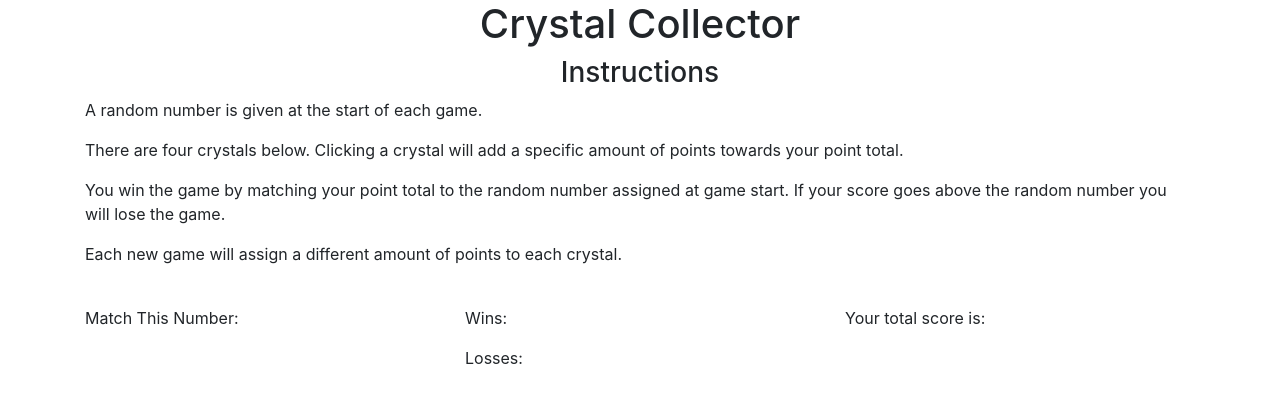
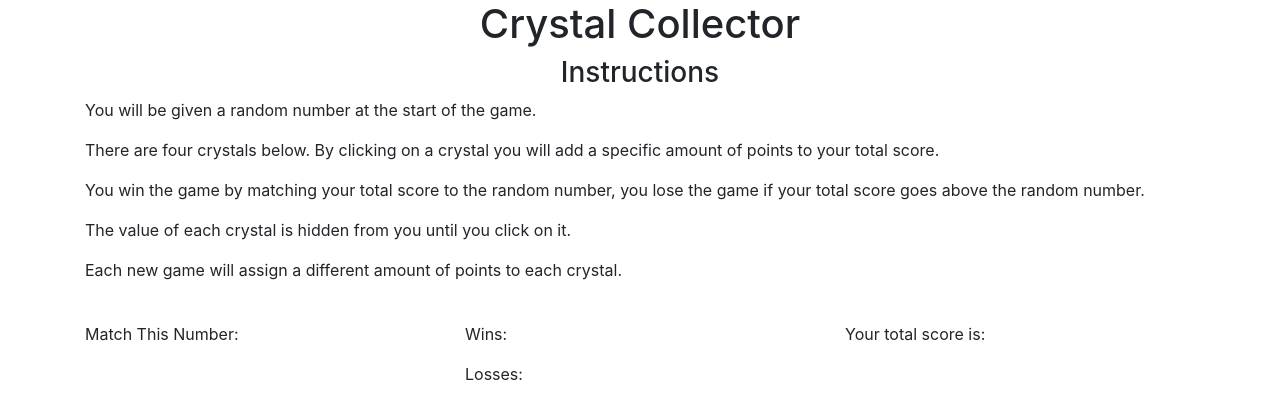
Before and after one commit to PReijerkerk/unit-4-game, a plain HTML site: page index.html in a window 1280 px wide. Shown: the top 396 px of the page. Drawn offline with nearby package versions, Linux system fonts and the light colour scheme.

Commit message:
changed the text of the instructions section to better match the example shown in the git lab

```diff
--- a/index.html
+++ b/index.html
@@ -15,9 +15,10 @@
         <div class="row">
             <div class="col-md-12" id="Game Instructions">
                 <h3 class ="text-center">Instructions</h3>
-                <p>A random number is given at the start of each game.</p>
-                <p>There are four crystals below. Clicking a crystal will add a specific amount of points towards your point total.</p>
-                <p>You win the game by matching your point total to the random number assigned at game start. If your score goes above the random number you will lose the game.</p>
+                <p>You will be given a random number at the start of the game.</p>
+                <p>There are four crystals below. By clicking on a crystal you will add a specific amount of points to your total score.</p>
+                <p>You win the game by matching your total score to the random number, you lose the game if your total score goes above the random number.</p>
+                <p>The value of each crystal is hidden from you until you click on it.</p>
                 <p>Each new game will assign a different amount of points to each crystal.</p>
             </div>
         </div>
```
